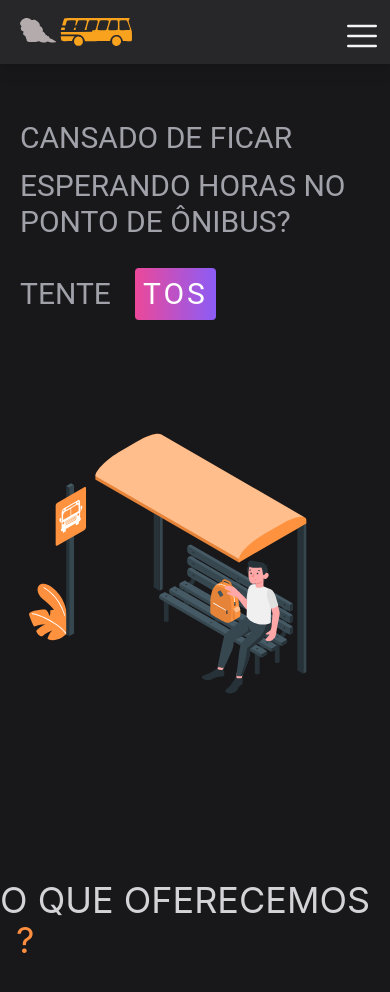
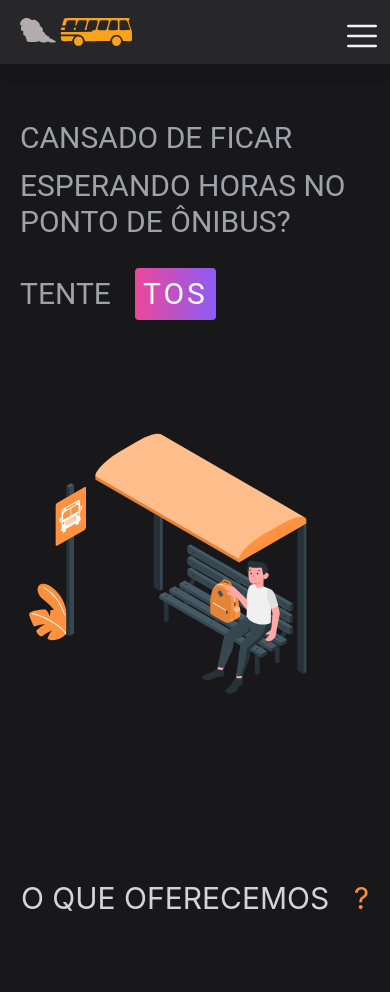
Before and after one commit to Gabriel-M2/TOS, a React (Vite) app: page / in a window 390 px wide. Shown: the top 992 px of the page. Built offline with nearby package versions, Linux system fonts and the light colour scheme.

Commit message:
Pequenos ajustes*

```diff
--- a/src/Components/Sobre.tsx
+++ b/src/Components/Sobre.tsx
@@ -8,7 +8,7 @@ export function Sobre(){
 
             <div className="flex  justify-center">
 
-                <span className="text-zinc-300 absolute top-[55rem] inter2:top-[58rem] sm:top-[40rem] text-4xl sm:text-5xl sm:flex animate">
+                <span className="text-zinc-300 absolute top-[55rem] inter2:top-[58rem] sm:top-[40rem] text-3xl sm:text-5xl sm:flex animate ">
                     O QUE OFERECEMOS <span className="text-orange-500 animate-bounce ml-4 py-1">?</span>
                 </span>
 
--- a/tailwind.config.js
+++ b/tailwind.config.js
@@ -7,7 +7,8 @@ module.exports = {
         'medium': '830px',
         'inter' : '800px',
         'inter2' : '670px',
-        'extra' : '2750px'
+        'extra' : '2750px',
+        'xs' : '2750px'
     },
     extend: {
       keyframe:{
```
